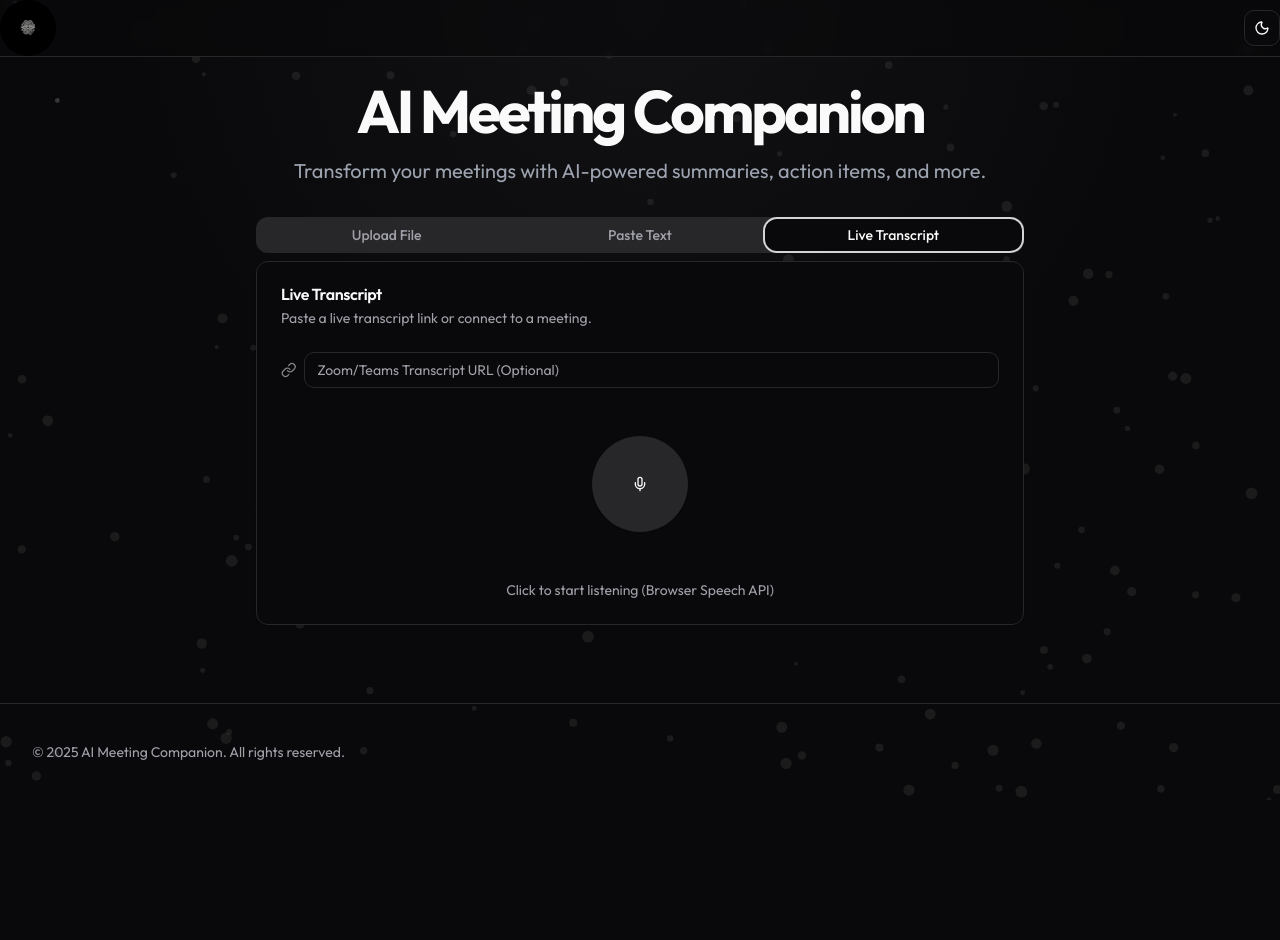
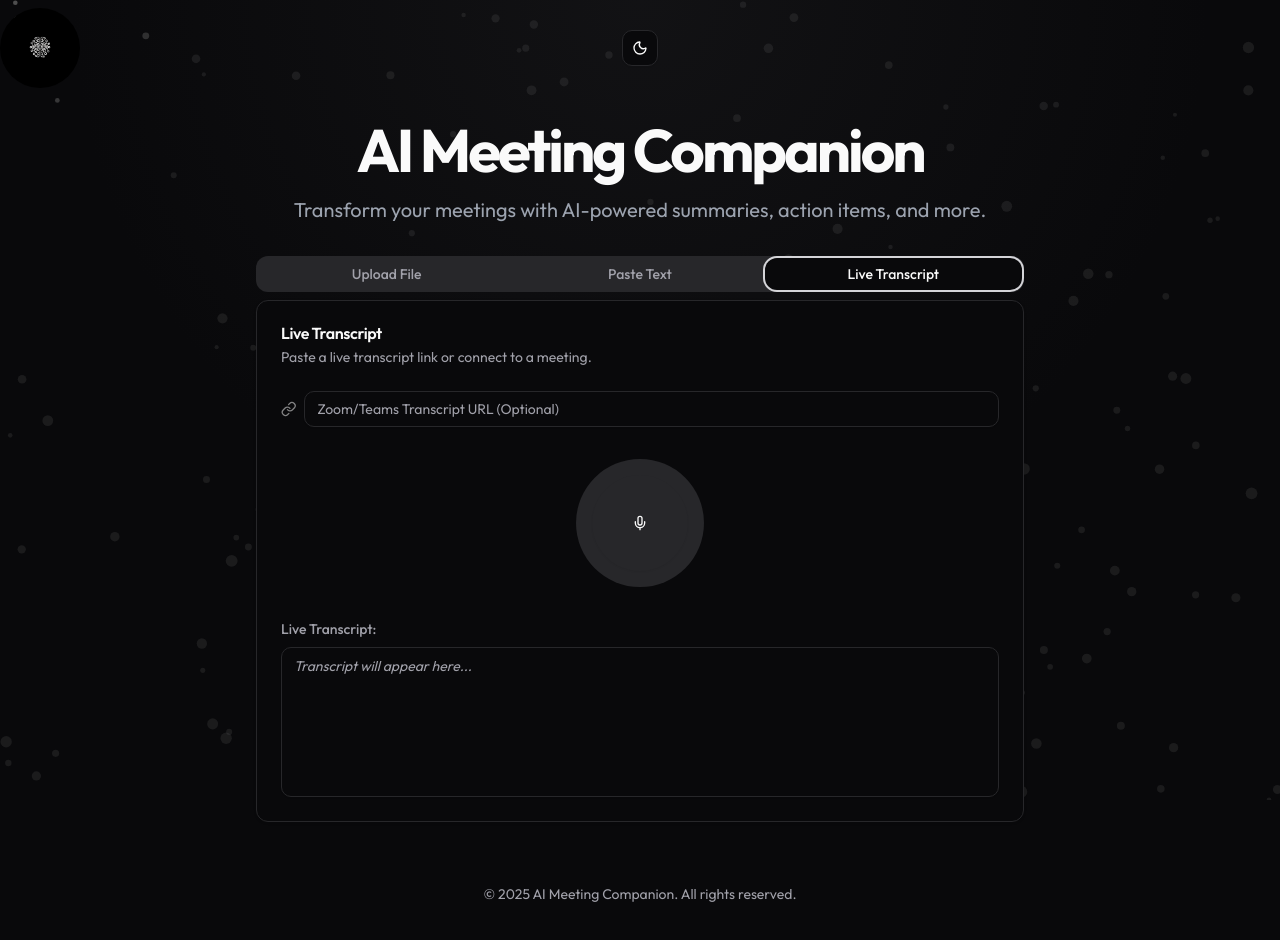
Before and after one commit to Peterase-1/AI-Meeting-Companion, a React (Vite) app in the folder client/: page / in a window 1280 px wide. Both pictures are taken after a click on the tab "Live Transcript". Before the commit the page ends 800 px from the top, so only its background shows below. Built offline with nearby package versions, Linux system fonts and the light colour scheme.

Commit message:
feat: implement live audio recording and refine UI layout

```diff
--- a/client/src/components/Footer.tsx
+++ b/client/src/components/Footer.tsx
@@ -2,9 +2,9 @@ import React from 'react'
 
 export const Footer: React.FC = () => {
   return (
-    <footer className="border-t py-6 md:px-8 md:py-0">
-      <div className="container flex flex-col items-center justify-between gap-4 md:h-24 md:flex-row">
-        <p className="text-center text-sm leading-loose text-muted-foreground md:text-left">
+    <footer className="py-6 md:px-8 md:py-0">
+      <div className="container flex flex-col items-center justify-center gap-4 md:h-24 md:flex-row">
+        <p className="text-center text-sm leading-loose text-muted-foreground">
           &copy; 2025 AI Meeting Companion. All rights reserved.
         </p>
       </div>
--- a/client/src/components/Header.tsx
+++ b/client/src/components/Header.tsx
@@ -8,21 +8,16 @@ export const Header: React.FC = () => {
   const logoSrc = theme === "dark" ? "/src/assets/logo-dark.png" : "/src/assets/logo.png"
 
   return (
-    <header className="sticky top-0 z-50 w-full border-b bg-background/95 backdrop-blur supports-[backdrop-filter]:bg-background/60">
-      <div className="container flex h-14 items-center">
-        <div className="mr-4 hidden md:flex">
-          <a className="mr-6 flex items-center space-x-2" href="/">
-            <img src={logoSrc} alt="Logo" className="h-14 w-14 rounded-full object-cover" />
+    <header className="sticky top-0 z-50 w-full">
+      <div className="container flex h-24 items-center justify-center relative">
+        <div className="absolute left-0 flex items-center">
+          <a className="flex items-center space-x-2" href="/">
+            <img src={logoSrc} alt="Logo" className="h-20 w-20 rounded-full object-cover" />
           </a>
         </div>
-        <div className="flex flex-1 items-center justify-between space-x-2 md:justify-end">
-          <div className="w-full flex-1 md:w-auto md:flex-none">
-            {/* Add search or other nav items here */}
-          </div>
-          <nav className="flex items-center">
-            <ModeToggle />
-          </nav>
-        </div>
+        <nav className="flex items-center">
+          <ModeToggle />
+        </nav>
       </div>
     </header>
   )
--- a/client/src/components/InputSection.tsx
+++ b/client/src/components/InputSection.tsx
@@ -10,6 +10,13 @@ import { Upload, Mic, Link, Loader2 } from 'lucide-react'
 import { useDispatch } from 'react-redux'
 import { setMeetingData } from '@/features/meetingSlice'
 
+declare global {
+  interface Window {
+    SpeechRecognition: any;
+    webkitSpeechRecognition: any;
+  }
+}
+
 export const InputSection: React.FC = () => {
   const dispatch = useDispatch()
   const [textInput, setTextInput] = useState('')
@@ -18,6 +25,11 @@ export const InputSection: React.FC = () => {
   const [errorMessage, setErrorMessage] = useState<string | null>(null)
   const [progress, setProgress] = useState(0)
   const [uploadedFilePath, setUploadedFilePath] = useState<string | null>(null)
+
+  // Live Recording State
+  const [isRecording, setIsRecording] = useState(false)
+  const [liveTranscript, setLiveTranscript] = useState('')
+  const recognitionRef = React.useRef<any>(null)
 
   // Simulate progress
   React.useEffect(() => {
@@ -105,7 +117,8 @@ export const InputSection: React.FC = () => {
   }
 
   const handleTextSubmit = async () => {
-    if (!textInput.trim()) return
+    const textToProcess = textInput.trim() || liveTranscript.trim()
+    if (!textToProcess) return
 
     setIsUploading(true)
     setErrorMessage(null)
@@ -115,7 +128,7 @@ export const InputSection: React.FC = () => {
         headers: {
           'Content-Type': 'application/json',
         },
-        body: JSON.stringify({ transcript: textInput }),
+        body: JSON.stringify({ transcript: textToProcess }),
       })
 
       if (response.ok) {
@@ -131,6 +144,58 @@ export const InputSection: React.FC = () => {
       console.error('Error processing text:', error)
     } finally {
       setIsUploading(false)
+    }
+  }
+
+  const toggleRecording = () => {
+    if (isRecording) {
+      if (recognitionRef.current) {
+        recognitionRef.current.stop()
+      }
+      setIsRecording(false)
+    } else {
+      const SpeechRecognition = window.SpeechRecognition || window.webkitSpeechRecognition
+      if (!SpeechRecognition) {
+        setErrorMessage("Your browser does not support Speech Recognition.")
+        return
+      }
+
+      const recognition = new SpeechRecognition()
+      recognition.continuous = true
+      recognition.interimResults = true
+      recognition.lang = 'en-US'
+
+      recognition.onstart = () => {
+        console.log("Recording started")
+        setIsRecording(true)
+        setErrorMessage(null)
+      }
+
+      recognition.onerror = (event: any) => {
+        console.error("Speech recognition error", event.error)
+        setErrorMessage(`Error: ${event.error}`)
+        setIsRecording(false)
+      }
+
+      recognition.onend = () => {
+        console.log("Recording ended")
+        setIsRecording(false)
+      }
+
+      recognition.onresult = (event: any) => {
+        let finalTranscript = ''
+        for (let i = event.resultIndex; i < event.results.length; ++i) {
+          if (event.results[i].isFinal) {
+            finalTranscript += event.results[i][0].transcript + ' '
+          }
+        }
+        if (finalTranscript) {
+          setLiveTranscript(prev => prev + finalTranscript)
+        }
+      }
+
+      recognitionRef.current = recognition
+      recognition.start()
     }
   }
 
@@ -241,18 +306,44 @@ export const InputSection: React.FC = () => {
                 <Link className="h-4 w-4 opacity-50" />
                 <Input placeholder="Zoom/Teams Transcript URL (Optional)" />
               </div>
-              <div className="flex justify-center p-8">
-                <Button variant="secondary" className="h-24 w-24 rounded-full">
-                  <Mic className="h-10 w-10" />
+
+              <div className="flex flex-col items-center justify-center p-4">
+                <div className={`relative flex items-center justify-center h-32 w-32 rounded-full transition-all duration-500 ${isRecording ? 'bg-red-100 dark:bg-red-900/30 animate-pulse' : 'bg-secondary'}`}>
+                  <Button
+                    variant={isRecording ? "destructive" : "secondary"}
+                    className={`h-24 w-24 rounded-full z-10 transition-all duration-300 ${isRecording ? 'scale-110' : ''}`}
+                    onClick={toggleRecording}
+                  >
+                    <Mic className={`h-10 w-10 ${isRecording ? 'animate-bounce' : ''}`} />
+                  </Button>
+                  {isRecording && (
+                    <span className="absolute -bottom-8 text-xs font-medium text-red-500 animate-pulse">Recording...</span>
+                  )}
+                </div>
+              </div>
+
+              <div className="space-y-2">
+                <p className="text-sm font-medium text-muted-foreground">Live Transcript:</p>
+                <div className="min-h-[150px] max-h-[300px] w-full rounded-md border border-input bg-transparent px-3 py-2 text-sm shadow-sm overflow-y-auto">
+                  {liveTranscript || <span className="text-muted-foreground italic">Transcript will appear here...</span>}
+                </div>
+              </div>
+
+              {liveTranscript && !isRecording && (
+                <Button onClick={handleTextSubmit} className="w-full">
+                  Process Recording
                 </Button>
-              </div>
-              <p className="text-center text-sm text-muted-foreground">
-                Click to start listening (Browser Speech API)
-              </p>
+              )}
+
+              {errorMessage && (
+                <div className="w-full p-3 text-sm text-red-500 bg-red-50 dark:bg-red-900/20 border border-red-200 dark:border-red-800 rounded-md text-center">
+                  {errorMessage}
+                </div>
+              )}
             </CardContent>
           </Card>
         </TabsContent>
       </Tabs>
-    </div >
+    </div>
   )
 }
```
